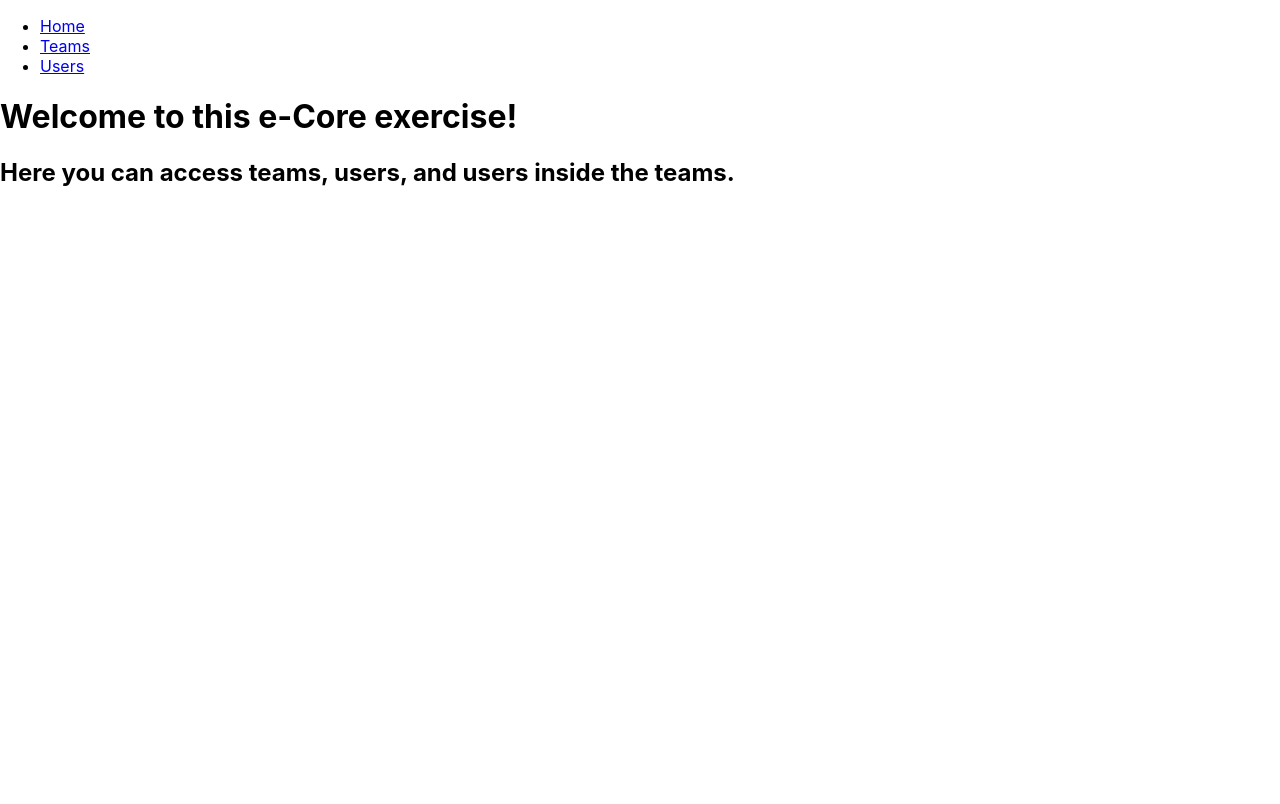
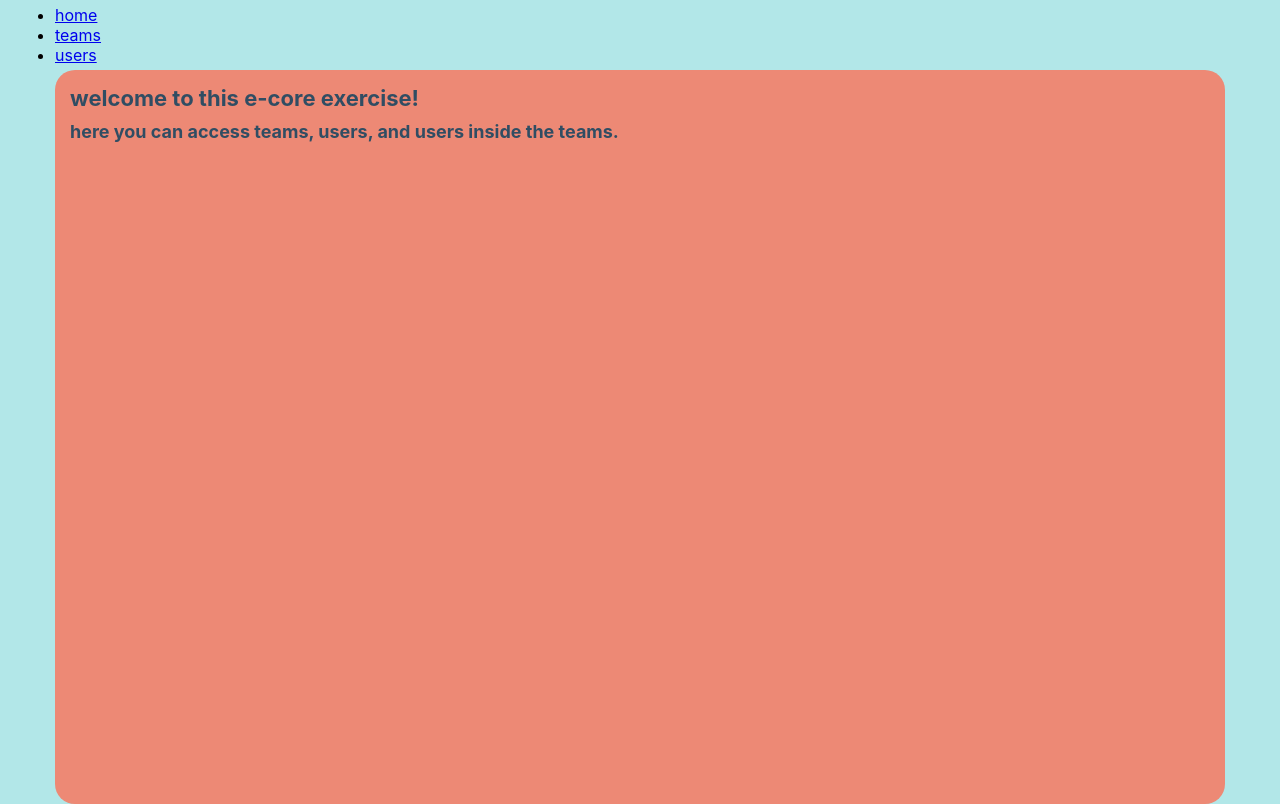
Before and after one commit to paulakfleck/ecore-exercise, a React (Create React App) app: page /welcome in a window 1280 px wide. Built offline with nearby package versions, Linux system fonts and the light colour scheme; the HTML template or start-up script is replaced by a standard one.

Commit message:
Add styles

```diff
--- a/src/index.css
+++ b/src/index.css
@@ -1,3 +1,14 @@
+* {
+  box-sizing: border-box;
+  margin: 0;
+  padding: 0;
+}
+
+body, html {
+  width: 100%;
+  height: 100%;
+}
+
 body {
   margin: 0;
   font-family: -apple-system, BlinkMacSystemFont, 'Segoe UI', 'Roboto', 'Oxygen',
@@ -5,9 +16,137 @@ body {
     sans-serif;
   -webkit-font-smoothing: antialiased;
   -moz-osx-font-smoothing: grayscale;
+  background-color: #B2E7E8;
+  text-transform: lowercase;
 }
 
-code {
-  font-family: source-code-pro, Menlo, Monaco, Consolas, 'Courier New',
-    monospace;
+#root {
+  width: 100%;
+  max-width: 1180px;
+  height: 100%;
+  display: block;
+  padding: 5px;
+  margin: 0 auto;
 }
+
+nav {
+  width: 100%;
+}
+  nav ul {
+    display: flex;
+    justify-content: space-around;
+    align-items: center;
+    list-style: none;
+    padding: 15px 0;
+    background: #304D63;
+    border-radius: 20px;
+  }
+    nav ul li {
+      font-weight: bolder;
+      text-transform: lowercase;
+    }
+      nav ul li a {
+        text-decoration: none;
+        color: #B2E7E8;
+      }
+        nav ul li a:hover {
+          text-decoration: none;
+          color: #ED8975;
+        }
+
+main {
+  width: 100%;
+  min-height: calc(100% - 56px);
+  margin: 5px 0;
+  padding: 15px;
+  border-radius: 20px;
+  background-color: #ED8975;
+}
+
+h1 {
+  font-size: 22px;
+  color: #304D63;
+  margin-bottom: 10px;
+}
+  h1.yellow {
+    color: #F2D096;
+  }
+  #welcome h1 {
+    text-align: center;
+  }
+  h1 span {
+    /* color: #8FB9AA; */
+    color: #F2D096
+  }
+
+h2 {
+  font-size: 18px;
+  color: #304D63;
+}
+  #welcome h2 {
+    font-weight: 400;
+    font-style: italic;
+    font-size: 16px;
+    text-align: center;
+  }
+
+.loading {
+  font-weight: bolder;
+  color: #F2D096;
+}
+
+img {
+  width: 40px;
+  height: 40px;
+  display: block;
+  background: #F2D096;
+  border-radius: 100%;
+  border: 0;
+}
+
+ul.list-of-items {
+  margin-left: 20px;
+  color: #304D63;
+}
+  ul.list-of-items li {
+    margin-bottom: 5px;
+  }
+  ul.list-of-items a {
+    color: #304D63;
+  }
+    ul.list-of-items a:hover {
+      color: #F2D096;
+    }
+
+ul.list-of-cards {
+
+}
+  ul.list-of-cards li {
+    margin-bottom: 15px;
+    padding-bottom: 15px;
+    display: flex;
+    flex-direction: column;
+    border-bottom: 1px #f2d096ad solid;
+  }
+    ul.list-of-cards li:last-child {
+      border-bottom: none;
+    }
+  ul.list-of-cards figure {
+    display: flex;
+    align-items: center;
+    color: #304D63;
+  }
+    ul.list-of-cards figure figcaption {
+      font-weight: bold;
+      font-size: 16px;
+      margin-left: 10px;
+    }
+  ul.list-of-cards .location {
+    font-weight: 400;
+    font-size: 13px;
+    color: #304D63;
+  }
+    ul.list-of-cards .location span {
+      font-weight: bold;
+      color: #F2D096;
+    }
```
